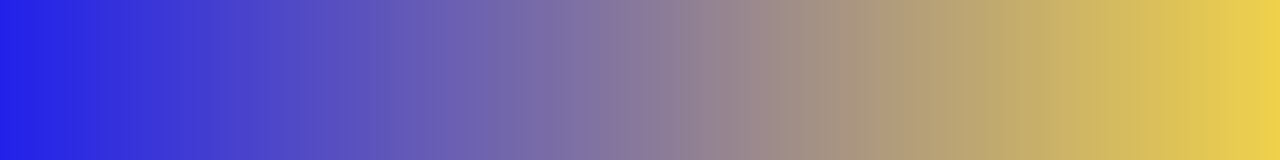
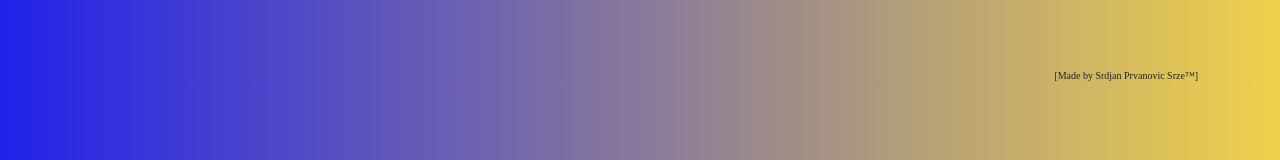
Before and after one commit to Srze/bingo, a website built with Parcel: page index.html in a window 1280 px wide. Shown: the part 636-796 px from the top of the page. Built offline with nearby package versions, Linux system fonts and the light colour scheme.

Commit message:
added owner

```diff
--- a/index.html
+++ b/index.html
@@ -68,6 +68,11 @@
       <div
     </div>
 
+    <br /><br /><br /><br /><br /><br />
+    <div class="row">
+      <h6 id="owner">[Made by Srdjan Prvanovic Srze™]</h6>
+    </div>
+
     <script
       src="https://cdn.jsdelivr.net/npm/bootstrap@5.3.0-alpha3/dist/js/bootstrap.bundle.min.js"
       integrity="sha384-ENjdO4Dr2bkBIFxQpeoTz1HIcje39Wm4jDKdf19U8gI4ddQ3GYNS7NTKfAdVQSZe"
--- a/style.css
+++ b/style.css
@@ -80,3 +80,12 @@ body {
   margin-top: -50px;
   visibility: hidden;
 }
+
+#owner {
+  font-size: 10px;
+  position: relative;
+  right: 0;
+  font-family: serif;
+  margin: 0;
+  text-align: right;
+}
```
